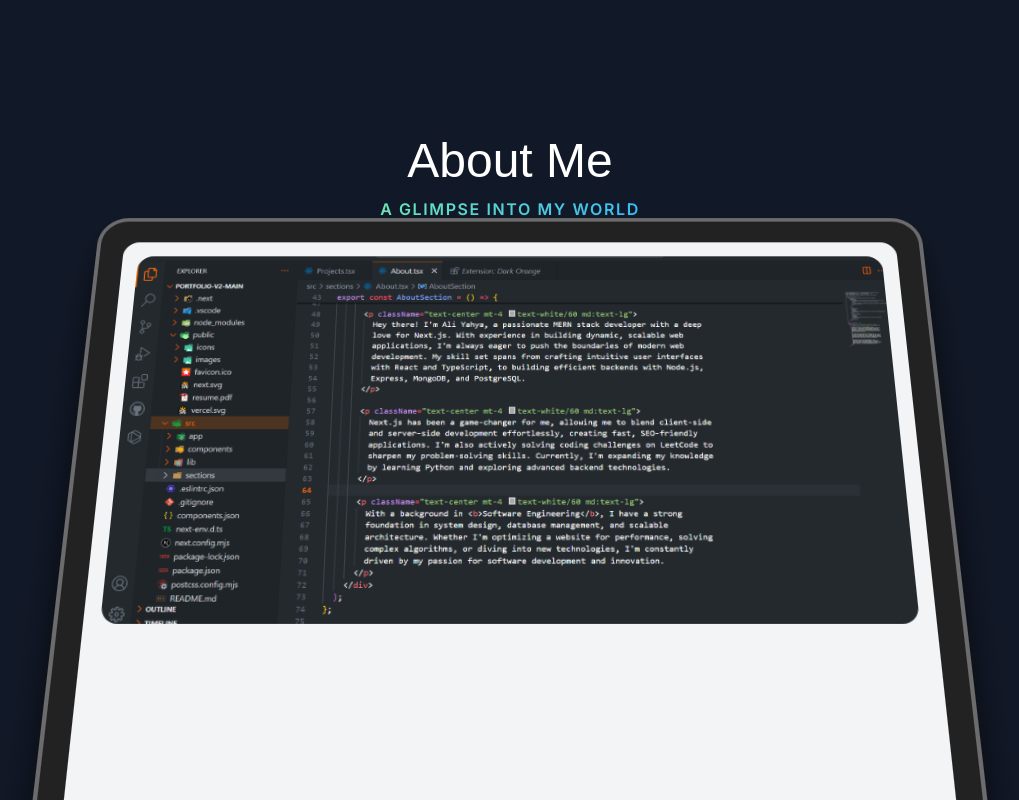
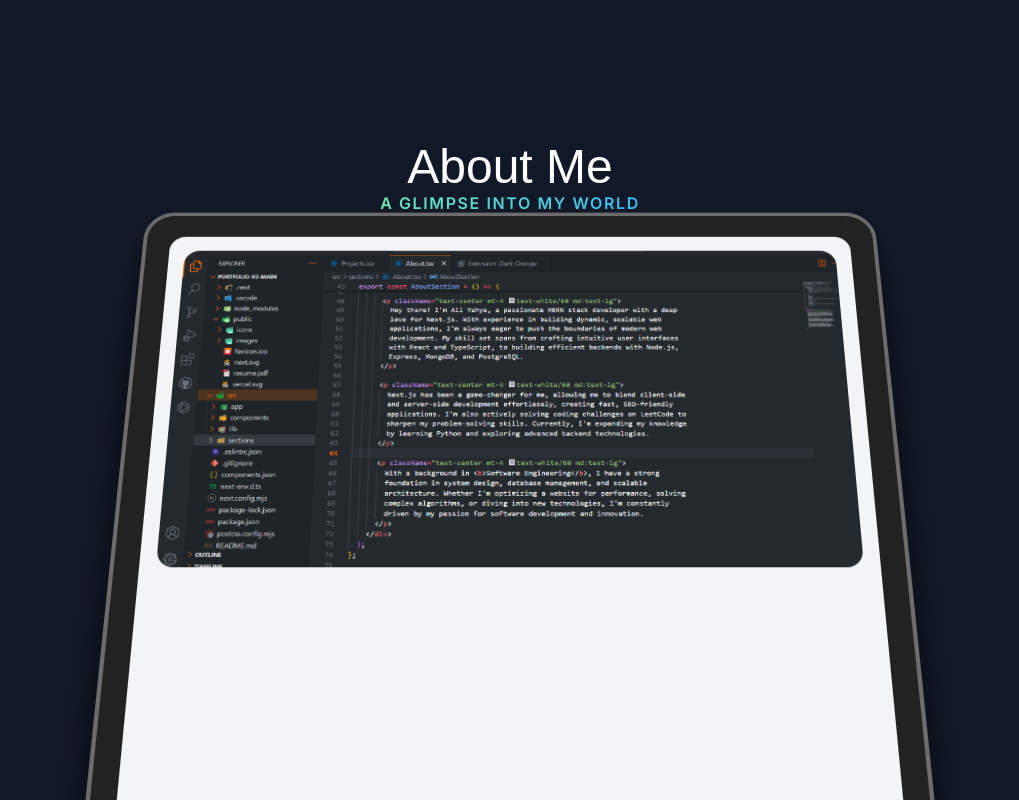
Before and after one commit to CodebyAliyah/next-portify, a Next.js app: page / in a window 1280 px wide. Shown: the part 960-1760 px from the top of the page, without its empty margins (130-1149 px from the left). Built offline with nearby package versions, Linux system fonts and the light colour scheme; a web font is replaced by a local one.

Commit message:
git commit -m "solve the bugs related to responsive issues"

```diff
--- a/src/sections/About.tsx
+++ b/src/sections/About.tsx
@@ -1,16 +1,14 @@
-import aiStartupLandingPage from "../../public/images/ai-startup-landing-page.png";
-import AboutImage from "../../public/images/aboutme.png";
+import Image from "next/image";
+import { ContainerScroll } from "@/components/ui/container-scroll-animation";
 import AboutImageMobile from "../../public/images/aboutme (2).png";
 import aboutali from "../../public/images/aboutali.png";
-import Image from "next/image";
-import { ContainerScroll } from "@/components/ui/container-scroll-animation";
 
 export const AboutSection = () => {
   return (
-    <div className="flex items-center justify-center w-full px-4 md:px-8 lg:px-16 -mt-20" id="about">
+    <div className="flex flex-col items-center justify-center w-full px-4 md:px-8 lg:px-16 -mt-20" id="about">
       <ContainerScroll
         titleComponent={
-          <div className="flex flex-col items-center justify-center md:gap-3 text-center mt-6">
+          <div className="flex flex-col items-center justify-center text-center mt-6">
             <h1 className="font-cursive text-3xl md:text-5xl">About Me</h1>
             <p className="uppercase font-semibold tracking-widest bg-gradient-to-r from-emerald-300 to-sky-400 text-transparent bg-clip-text">
               A glimpse into my world
@@ -19,28 +17,36 @@ export const AboutSection = () => {
         }
       >
         {/* Responsive Images */}
-        <div className="w-full flex justify-center">
+        <div className="w-full flex flex-wrap justify-center gap-4">
+          {/* Desktop Image */}
+          <div className="hidden md:block w-full max-w-2xl">
             <Image
               src={aboutali}
-            alt="hero"
-            height={720}
-            width={1400}
-            className="rounded-2xl object-cover w-full h-auto max-w-3xl hidden md:block"
+              alt="About Me"
+              height={600}
+              width={1200}
+              className="rounded-2xl object-cover w-full h-auto"
               draggable={false}
             />
+          </div>
+
+          {/* Mobile Image */}
+          <div className="md:hidden w-full max-w-sm">
             <Image
               src={AboutImageMobile}
-            alt="hero"
-            height={720}
-            width={1600}
-            className="rounded-2xl object-cover w-full h-auto max-w-3xl md:hidden"
+              alt="About Me"
+              height={500}
+              width={800}
+              className="rounded-2xl object-cover w-full h-auto"
               draggable={false}
             />
+          </div>
         </div>
       </ContainerScroll>
     </div>
   );
 };
+
 
 
 // export const AboutSection = () => {
```
Lines whose indentation alone changed are shown as unchanged.
